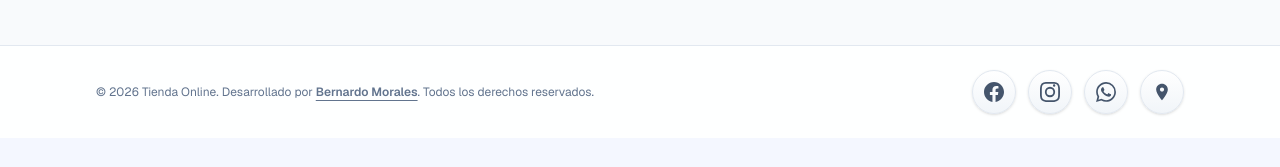
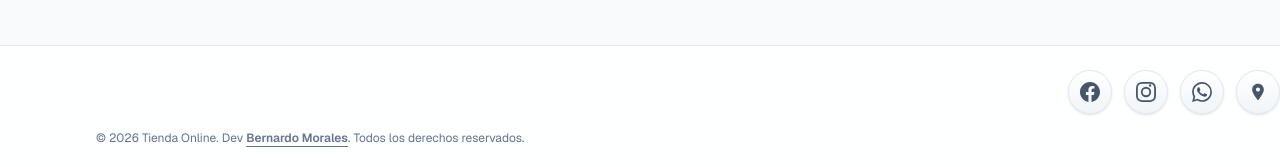
Before and after one commit to FabianMosa/ecommerce, a Next.js app: page / in a window 1280 px wide. Shown: the part 1638-1805 px from the top of the page. Before the commit the page ends 1776 px from the top, so only its background shows below. Built offline with nearby package versions, Linux system fonts and the light colour scheme; no server answers.

Commit message:
Update layout and footer components for rebranding. Change site URL and metadata titles to reflect new branding as "TiendaOnline". Revise footer to enhance social media link presentation and improve layout structure.

```diff
--- a/src/app/components/Footer.tsx
+++ b/src/app/components/Footer.tsx
@@ -58,10 +58,31 @@ export function Footer() {
       className="border-t border-slate-200 bg-white/90 py-6 text-xs text-slate-500"
       role="contentinfo"
     >
-      <div className="mx-auto flex max-w-6xl flex-col gap-4 px-4 sm:px-6 lg:flex-row lg:items-center lg:px-8">
+      <ul
+        className="flex w-full flex-wrap items-center justify-center gap-3 lg:ml-auto lg:w-auto lg:justify-end"
+        aria-label="Redes sociales y ubicación"
+      >
+        {SOCIAL_LINKS.map(({ name, href, icon }) => (
+          <li key={name}>
+            <a
+              href={href}
+              target="_blank"
+              rel="noopener noreferrer"
+              aria-label={name}
+              className="group inline-flex h-11 w-11 items-center justify-center rounded-full border border-slate-200 bg-gradient-to-b from-white to-slate-100 text-slate-600 shadow-sm ring-1 ring-transparent transition-all duration-200 hover:-translate-y-0.5 hover:border-blue-300 hover:from-blue-50 hover:to-indigo-50 hover:text-blue-700 hover:shadow-md hover:ring-blue-200/70 focus-visible:outline-none focus-visible:ring-2 focus-visible:ring-blue-600 focus-visible:ring-offset-2"
+            >
+              <span className="transition-transform duration-200 group-hover:scale-110">
+                {icon}
+              </span>
+            </a>
+          </li>
+        ))}
+      </ul>
+
+      <div className="mx-auto mt-6 flex max-w-6xl flex-col gap-4 px-4 sm:px-6 lg:mt-4 lg:flex-row lg:items-center lg:px-8">
         <div className="w-full text-left lg:w-auto">
           <p>
-            © {currentYear} Tienda Online. Desarrollado por{" "}
+            © {currentYear} Tienda Online. Dev{" "}
             {/* Enlace destacado del autor para dar mayor visibilidad en el pie. */}
             <a
               href="https://www.linkedin.com/in/bernardo-morales-848517310/"
@@ -74,27 +95,6 @@ export function Footer() {
             . Todos los derechos reservados.
           </p>
         </div>
-
-        <ul
-          className="flex w-full flex-wrap items-center justify-start gap-3 lg:ml-auto lg:w-auto lg:justify-end"
-          aria-label="Redes sociales y ubicación"
-        >
-          {SOCIAL_LINKS.map(({ name, href, icon }) => (
-            <li key={name}>
-              <a
-                href={href}
-                target="_blank"
-                rel="noopener noreferrer"
-                aria-label={name}
-                className="group inline-flex h-11 w-11 items-center justify-center rounded-full border border-slate-200 bg-gradient-to-b from-white to-slate-100 text-slate-600 shadow-sm ring-1 ring-transparent transition-all duration-200 hover:-translate-y-0.5 hover:border-blue-300 hover:from-blue-50 hover:to-indigo-50 hover:text-blue-700 hover:shadow-md hover:ring-blue-200/70 focus-visible:outline-none focus-visible:ring-2 focus-visible:ring-blue-600 focus-visible:ring-offset-2"
-              >
-                <span className="transition-transform duration-200 group-hover:scale-110">
-                  {icon}
-                </span>
-              </a>
-            </li>
-          ))}
-        </ul>
       </div>
     </footer>
   );
--- a/src/app/layout.tsx
+++ b/src/app/layout.tsx
@@ -17,16 +17,16 @@ const geistMono = Geist_Mono({
 
 // URL canonica para Open Graph; en produccion debe apuntar al dominio real via NEXT_PUBLIC_SITE_URL.
 const siteUrl =
-  process.env.NEXT_PUBLIC_SITE_URL ?? "https://fabian-store.example.com";
+  process.env.NEXT_PUBLIC_SITE_URL ?? "https://tienda-online.example.com";
 
 export const metadata: Metadata = {
-  title: "Fabian Store | Ecommerce simple",
+  title: "TiendaOnline | Ecommerce simple",
   description:
     "Tienda online de ejemplo para mostrar productos destacados y práctica de portafolio. Tecnología, gadgets y accesorios.",
   keywords: ["ecommerce", "tienda", "gadgets", "tecnología", "portafolio"],
-  authors: [{ name: "Fabian Store" }],
+  authors: [{ name: "TiendaOnline" }],
   openGraph: {
-    title: "Fabian Store | Ecommerce simple",
+    title: "TiendaOnline | Ecommerce simple",
     description:
       "Tienda online de ejemplo. Encuentra tu próximo gadget favorito.",
     type: "website",
@@ -34,7 +34,7 @@ export const metadata: Metadata = {
   },
   twitter: {
     card: "summary_large_image",
-    title: "Fabian Store | Ecommerce simple",
+    title: "TiendaOnline | Ecommerce simple",
     description:
       "Tienda online de ejemplo. Encuentra tu próximo gadget favorito.",
   },
```
